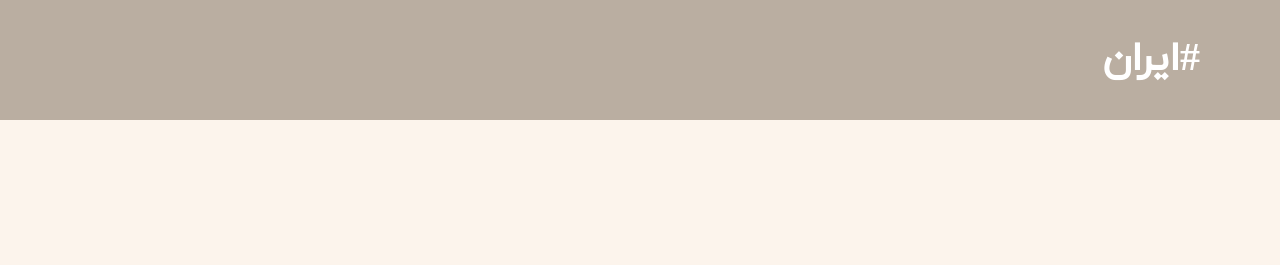
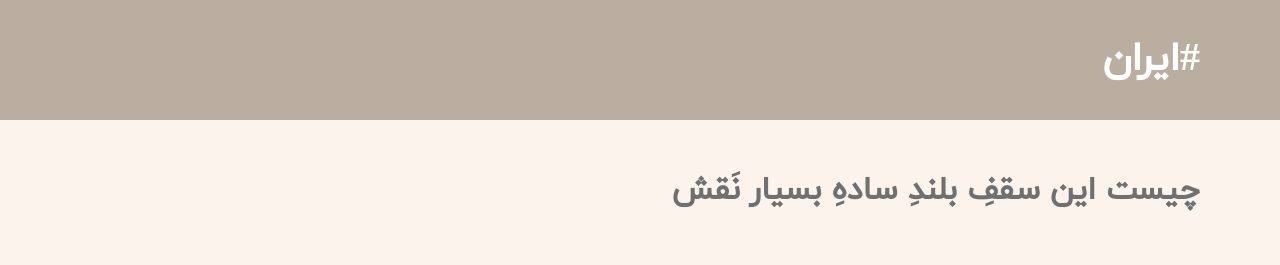
Before and after one commit to mohamadhosseinpour16/Places-of-interest, a plain HTML site: page index.html in a window 1280 px wide. Drawn offline with Linux system fonts and the light colour scheme.

Commit message:
add subheader and appearance features

```diff
--- a/css/style.css
+++ b/css/style.css
@@ -20,8 +20,17 @@ header {
   background-color: var(--bg-header-);
   color: var(--color-header-);
 }
-.content-header{
+.content-header {
+  margin: 0;
+  padding: 2rem 5rem;
+  font-size: 2.5rem;
+}
+.subheader {
+  margin: 0;
+  padding: 3rem 5rem;
+}
+.content-subheader {
+    color: var(--color-text-);
     margin: 0;
-    padding: 2rem 5rem;
-    font-size: 2.5rem;
+    font-size: 2rem;
 }
--- a/index.html
+++ b/index.html
@@ -12,6 +12,9 @@
     <header>
         <h1 class="content-header">#ایران</h1>
     </header>
+    <section class="subheader">
+        <h2 class="content-subheader">چیست این سقفِ بلندِ سادهِ بسیار نَقش</h2>
+    </section>
 </body>
 
 </html>
```
